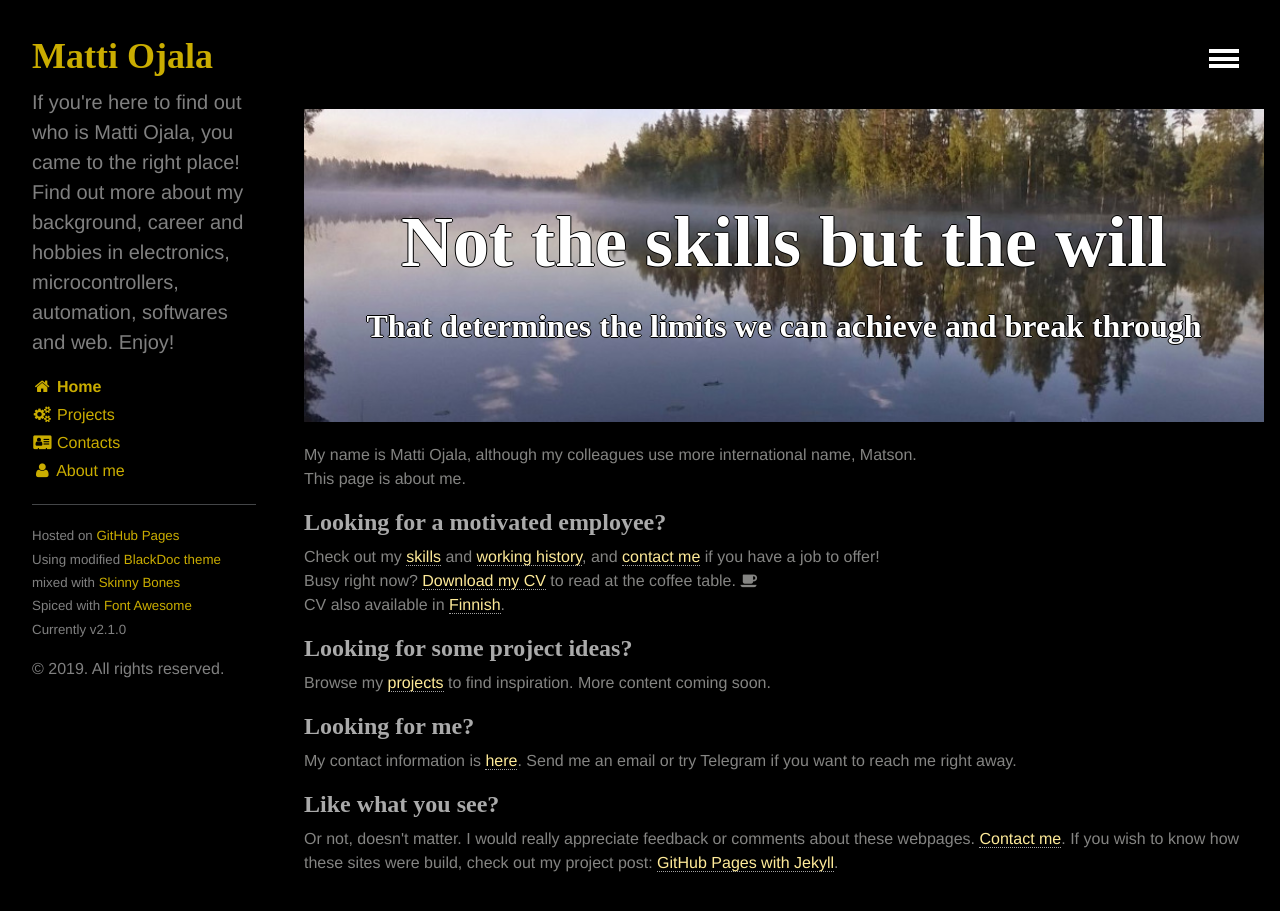
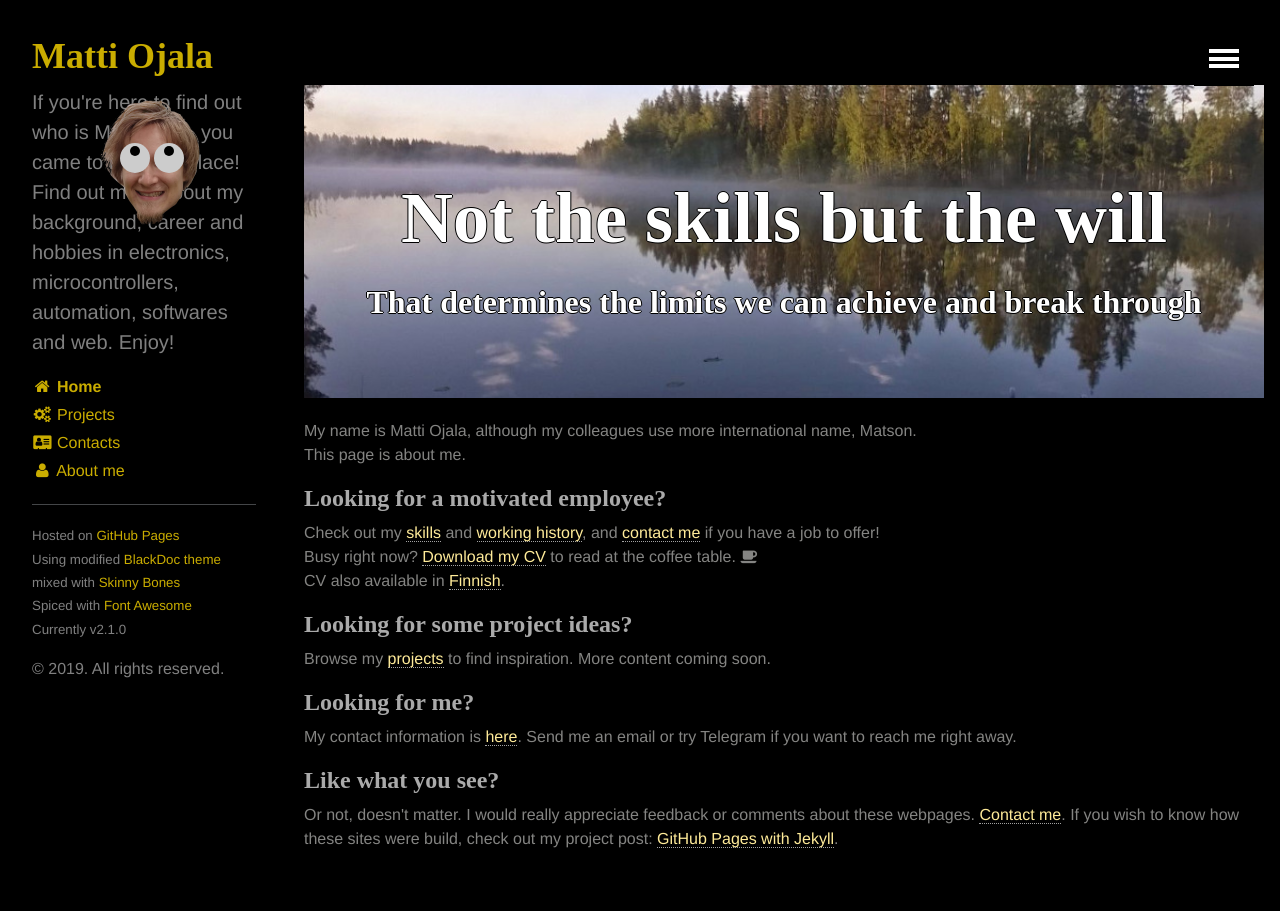
Before and after one commit to Amatson/Amatson.github.io, a Jekyll site: the page built from index.html, in a window 1280 px wide and 955 px high. Shown: the top 911 px of the window. Built offline with Jekyll 4.4.1, drawn with Linux system fonts in a browser that asks for light colours.

Commit message:
added hammertime-googlyeyes

```diff
--- a/_includes/browser-upgrade.html
+++ b/_includes/browser-upgrade.html
@@ -1 +1 @@
-<!--[if lt IE 9]><div class="upgrade notice-warning"><strong>Your browser is quite old!</strong> Why not <a href="http://whatbrowser.org/">upgrade to a newer one</a> to better enjoy this site?</div><![endif]-->
+{% comment %}<!--[if lt IE 9]><div class="upgrade notice-warning"><strong>Your browser is quite old!</strong> Why not <a href="http://whatbrowser.org/">upgrade to a newer one</a> to better enjoy this site?</div><![endif]-->{% endcomment %}
--- /dev/null
+++ b/_includes/googlyeyes.html
@@ -0,0 +1,20 @@
+<style type="text/css">
+.faceimg {
+    padding-right: 25px;
+    padding-left: 20px;
+    padding-top: 43px;
+    padding-bottom: 70px;
+    background-image: url('{{ site.baseurl }}/assets/images/faces/face.png');
+    background-repeat: no-repeat;
+}
+</style>
+<div id="escape" class="faceimg" style="position: absolute; left: 100px; top: 100px">
+  <div class='eye'></div>
+  <div class='eye'></div>
+</div>
+
+
+{% comment %}<!--
+https://jsfiddle.net/trusktr/CmAuZ/
+https://codepen.io/J-Roel/pen/wWGNQN
+ -->{% endcomment %}
--- a/_layouts/default.html
+++ b/_layouts/default.html
@@ -37,19 +37,23 @@
 
   </head>
 
-  <body id="js-body">
+  <body id="js-body" class="move-area">
     {% include browser-upgrade.html %}
-    <!-- {% include header.html %} -->
+    {% comment %}<!-- {% include header.html %} --> {% endcomment %}
     {% include navigation-sliding.html %}
     {% include sidebar.html %}
+
 
 <!-- id="page-wrapper" -->
     <div  class="content container">
       {{ content }}
     </div>
 
+    {% include googlyeyes.html %}
+
     <script src="{{ site.baseurl }}/assets/js/vendor/jquery-1.9.1.min.js"></script>
     <script src="{{ site.baseurl }}/assets/js/main.js"></script>
+    <script src="{{ site.baseurl }}/assets/js/hammertime.js"></script>
 
   </body>
 
--- /dev/null
+++ b/_sass/hammertime.scss
@@ -0,0 +1,26 @@
+img#escape
+{
+    position: relative;
+    z-index: 2;
+}
+
+
+.eye {
+  position: relative;
+  display: inline-block;
+  border-radius: 50%;
+  height: 30px;
+  width: 30px;
+  background: #CCC;
+  z-index: 3;
+}
+.eye:after { /*pupil*/
+  position: absolute;
+  bottom: 17px;
+  right: 10px;
+  width: 10px;
+  height: 10px;
+  background: #000;
+  border-radius: 50%;
+  content: " ";
+}
--- a/assets/css/main.scss
+++ b/assets/css/main.scss
@@ -50,6 +50,7 @@ sitemap: false
 @import "syntax";
 
 @import "rainbows";
+@import "hammertime";
 
 /*
    Page specific
--- /dev/null
+++ b/assets/js/hammertime.js
@@ -0,0 +1,33 @@
+$(".move-area").mousemove(function(event) {
+  var eye = $(".eye");
+  var x = (eye.offset().left) + (eye.width() / 2);
+  var y = (eye.offset().top) + (eye.height() / 2);
+  var rad = Math.atan2(event.pageX - x, event.pageY - y);
+  var rot = (rad * (180 / Math.PI) * -1) + 180;
+  eye.css({
+    '-webkit-transform': 'rotate(' + rot + 'deg)',
+    '-moz-transform': 'rotate(' + rot + 'deg)',
+    '-ms-transform': 'rotate(' + rot + 'deg)',
+    'transform': 'rotate(' + rot + 'deg)'
+  });
+});
+
+var caller = $("#escape");
+
+function foo()
+{
+    var randX = Math.floor(Math.random() * (window.innerWidth - 100));
+    var randY = Math.floor(Math.random() * (window.innerHeight - 100));
+    console.log([randX, randY]);
+    caller.stop().animate({"left": randX + "px", "top": randY + "px"});
+
+}
+
+$(document).ready(function() {
+
+    caller.on('mouseenter', foo);
+    caller.on('click', function(){
+        alert('clicked!');
+    });
+
+});
```
Also changed, not shown: assets/images/faces/face.png (added).
